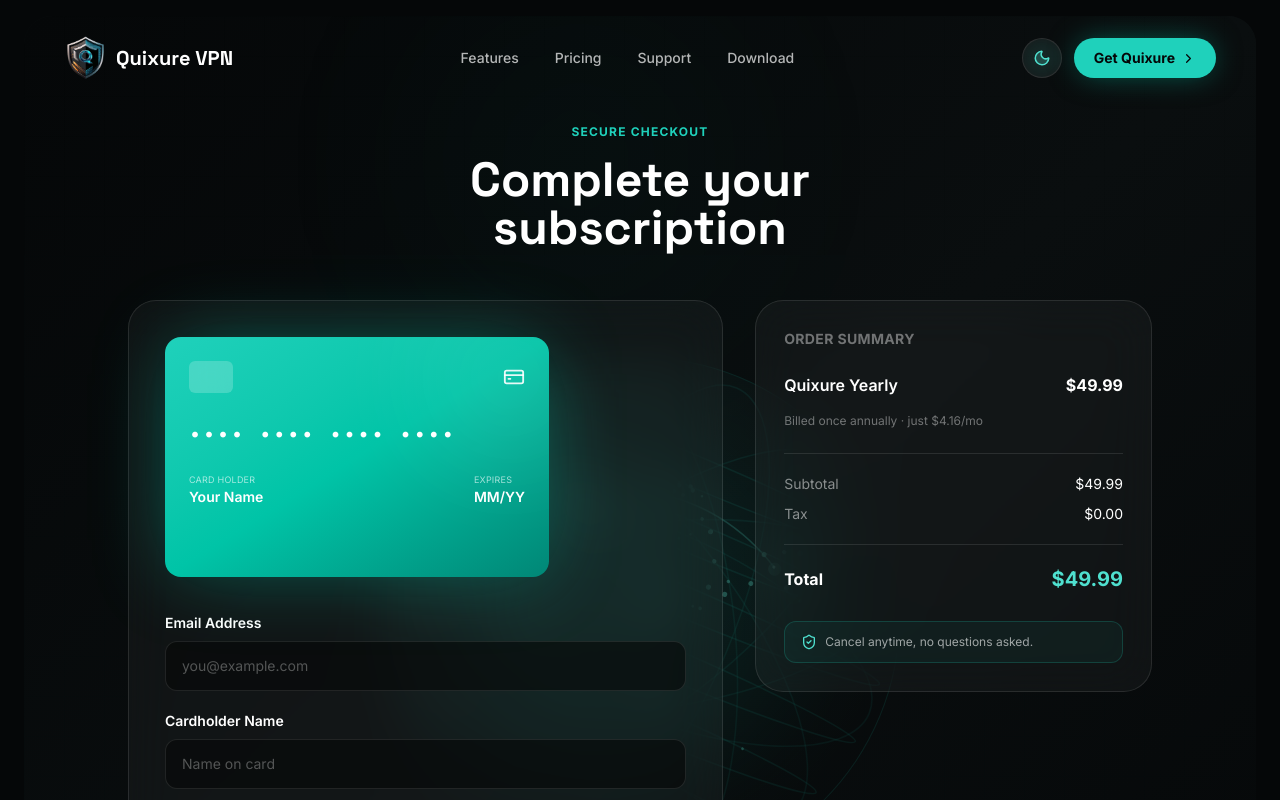
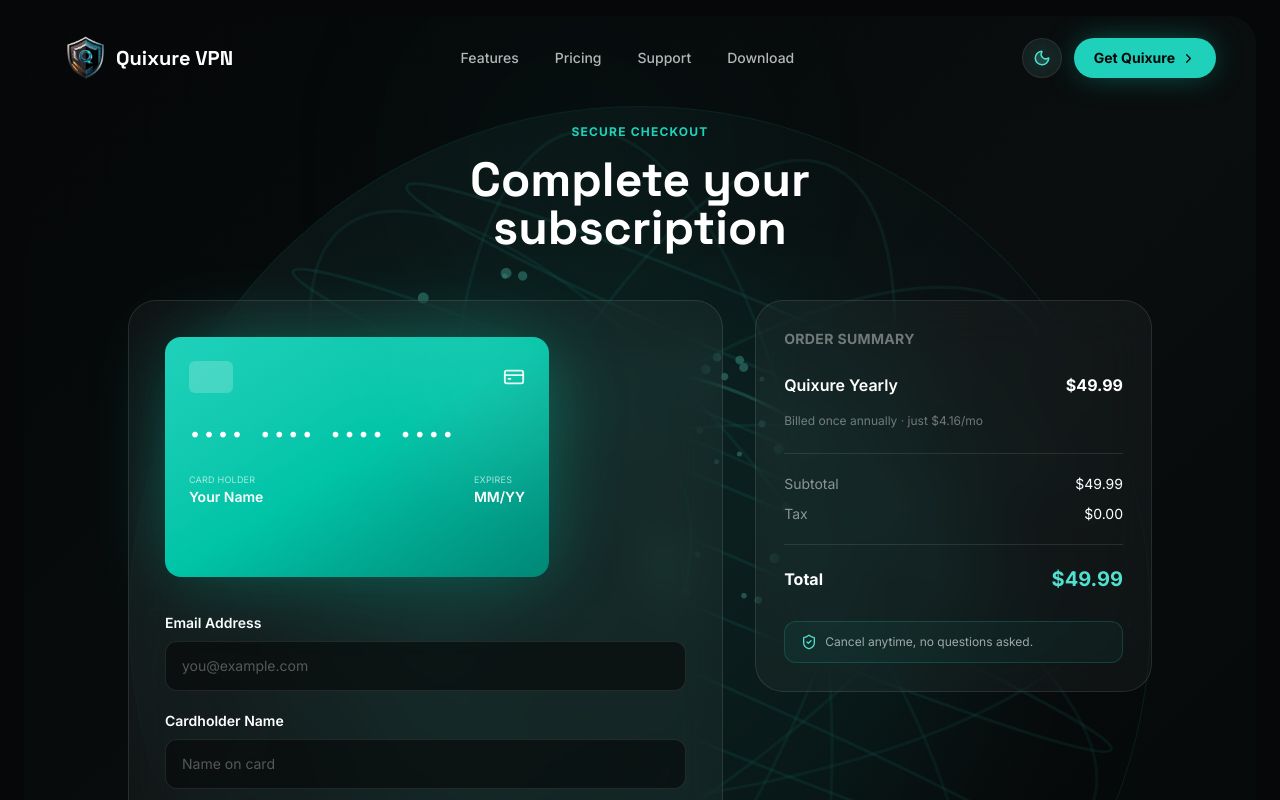
Before and after one commit to visiontechhhh360-lgtm/quixurewebsite, a React (Vite) app: page /checkout in a window 1280 px wide. Shown: the top 800 px of the page. Built offline with nearby package versions, Linux system fonts and the light colour scheme.

Commit message:
Updated project files

```diff
--- a/src/components/GlobeBackground.jsx
+++ b/src/components/GlobeBackground.jsx
@@ -1,5 +1,5 @@
 import { motion } from "framer-motion";
-import { useMemo } from "react";
+import { useEffect, useMemo, useRef, useState } from "react";
 
 const LANDMASSES = [
   { cx: 28, cy: 32, rx: 13, ry: 9 },
@@ -46,29 +46,39 @@
 
 export default function GlobeBackground({ className = "", large = false }) {
   const dots = useMemo(() => generateDots(), []);
+  const wrapRef = useRef(null);
+  const [size, setSize] = useState(0);
+
+  useEffect(() => {
+    const el = wrapRef.current;
+    if (!el) return;
+
+    const compute = () => {
+      const { width, height } = el.getBoundingClientRect();
+      if (large) {
+        setSize(Math.min(Math.max(width, height) * 1.05, 1100));
+      } else {
+        setSize(Math.min(width, height) * 0.85);
+      }
+    };
+
+    compute();
+    const ro = new ResizeObserver(compute);
+    ro.observe(el);
+    return () => ro.disconnect();
+  }, [large]);
 
   return (
-    <div className={`absolute inset-0 overflow-hidden pointer-events-none ${className}`}>
+    <div ref={wrapRef} className={`absolute inset-0 overflow-hidden pointer-events-none ${className}`}>
       <div
         className="absolute opacity-[0.5] dark:opacity-[0.5]"
-        style={
-          large
-            ? {
-                width: "min(120vw, 1100px)",
-                aspectRatio: "1 / 1",
-                left: "50%",
-                top: "50%",
-                transform: "translate(-50%, -50%)",
-              }
-            : {
-                height: "min(85%, 520px)",
-                maxWidth: "80vw",
-                aspectRatio: "1 / 1",
-                left: "50%",
-                top: "50%",
-                transform: "translate(-50%, -50%)",
-              }
-        }
+        style={{
+          width: size,
+          height: size,
+          left: "50%",
+          top: "50%",
+          transform: "translate(-50%, -50%)",
+        }}
       >
         <motion.div
           animate={{ opacity: [0.3, 0.55, 0.3] }}
```
